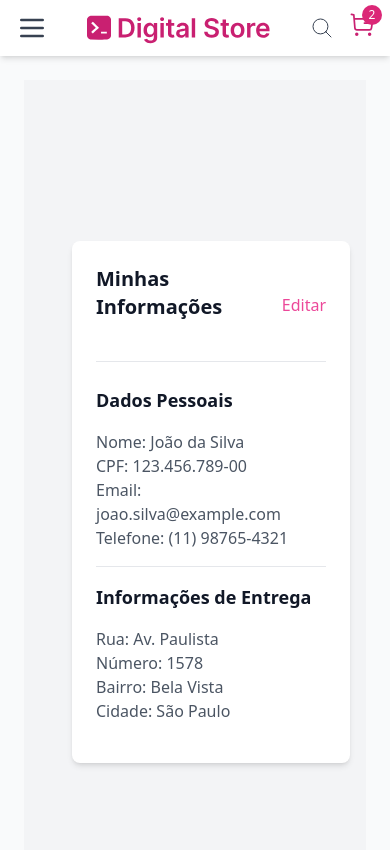
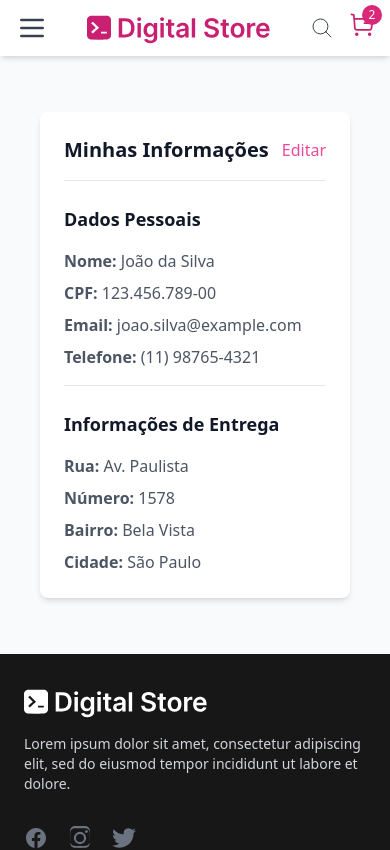
Before and after one commit to Jkawam/PJ-FINAL, a React (Vite) app: page /PJ-FL/minhas-informacoes in a window 390 px wide. Shown: the top 850 px of the page. Built offline with nearby package versions, Linux system fonts and the light colour scheme.

Commit message:
responsivo feito

```diff
--- a/src/components/mobile/MobileFooter.jsx
+++ b/src/components/mobile/MobileFooter.jsx
@@ -1,16 +1,21 @@
 import React from "react";
+
+// 1. IMAGEM DA LOGO IMPORTADA AQUI
+// ATENÇÃO: Verifique se o caminho para a sua imagem está correto!
+import logoFooter from '../../assets/images/logo-footer.svg';
 
 function MobileFooter() {
   return (
     <footer className="md:hidden bg-neutral-900 text-white px-6 py-8 text-sm">
-      <img src="/assets/logo-footer.svg" alt="Digital Store Logo" className="h-8 mb-4" />
+      {/* 2. USANDO A VARIÁVEL IMPORTADA NO SRC */}
+      <img src={logoFooter} alt="Digital Store Logo" className="h-8 mb-4" />
 
       <p className="mb-8 text-gray-300">
         Lorem ipsum dolor sit amet, consectetur adipiscing elit, sed do eiusmod tempor incididunt ut labore et dolore.
       </p>
 
       {/* Ícones Sociais */}
-      <div className="flex justify-start mt-5 space-x-5 mb-8"> {/* Alterado para justify-start */}
+      <div className="flex justify-start mt-5 space-x-5 mb-8">
         {/* Facebook */}
         <a href="#" className="text-gray-500 hover:text-white dark:hover:text-white dark:text-gray-400" aria-label="Facebook">
           <svg aria-hidden="true" viewBox="0 0 24 24" fill="currentColor" className="w-6 h-6">
--- a/src/pages/Categorias.jsx
+++ b/src/pages/Categorias.jsx
@@ -1,16 +1,22 @@
 import React from 'react';
-import { Link } from 'react-router-dom';
 
 function NotFound() {
   return (
-    <div >
-      <div className='w-screen h-screen flex flex-col justify-center items-center  text-gray-700 px-4'>
-        <h1 className="text-9xl font-bold text-pink-600">404</h1>
-      <h2 className="text-2xl md:text-3xl font-semibold mb-2">Desculpe, página não encontrada</h2>
+    // Removido 'w-screen' e 'h-screen' para evitar problemas de overflow
+    // 'min-h-screen' garante que o container ocupe a altura da tela, o que é ideal para centralização vertical
+    <div className="min-h-screen flex flex-col justify-center items-center text-gray-700 px-4 text-center">
+      <h1 className="text-9xl font-bold text-pink-600">404</h1>
+      <h2 className="text-2xl md:text-3xl font-semibold mb-2">
+        Desculpe, página não encontrada
+      </h2>
       <p className="text-sm md:text-base text-gray-500 mb-6">
-        A página solicitada não pôde ser encontrada
+        A página que você está procurando não existe ou foi movida.
       </p>
-      </div>
+      {/* Opcional: Adicionar um botão para voltar para a Home */}
+      {/* <Link to="/" className="bg-pink-600 text-white font-semibold px-6 py-2 rounded-lg hover:bg-pink-700 transition">
+        Voltar para a Home
+      </Link>
+      */}
     </div>
   );
 }
--- a/src/pages/Home.jsx
+++ b/src/pages/Home.jsx
@@ -4,11 +4,9 @@ import { Link } from 'react-router-dom';
 
 import nikeAirTransparente from '../layouts/imagemDeProdutos/nike-air-transparente.png';
 
-
 import supremeDrop from '../layouts/imagemDeProdutos/drop-supreme.png';
 import adidasCollection from '../layouts/imagemDeProdutos/coleção-adidas.png';
 import beatsBass from '../layouts/imagemDeProdutos/beats-bass.png';
-
 
 import camisaImg from '../layouts/imagens/camisa.png';
 import calcasImg from '../layouts/imagens/calças.png';
@@ -18,12 +16,10 @@ import tenisImg from '../layouts/imagens/Tenis.png';
 
 import airMaxImg from '../layouts/imagemDeProdutos/airMax.png';
 
-
 import limitadoImg from '../layouts/imagemDeProdutos/limitado.png';
 
 
 function Home() {
-
   const colecaoDestaqueItems = [
     { src: supremeDrop, alt: "Supreme" },
     { src: adidasCollection, alt: "Adidas" },
@@ -37,7 +33,6 @@ function Home() {
     { src: headphonesImg, alt: "Fones de Ouvido", label: "Headphones", imgClass: "w-16 h-12" },
     { src: tenisImg, alt: "Tênis", label: "Tênis", imgClass: "w-14 h-14" }
   ];
-
 
   return (
     <>
@@ -91,7 +86,9 @@ function Home() {
           {/* Coleções em destaque */}
           <section className='py-12 bg-gray-50 text-center'>
             <h2 className='text-xl font-semibold text-gray-800 mb-8'>Coleções em destaque</h2>
-            <div className="flex overflow-x-auto space-x-4 px-2 md:justify-center scrollbar-thin scrollbar-thumb-gray-300">
+
+            {/* ===== LINHA ALTERADA AQUI ===== */}
+            <div className="flex overflow-x-auto space-x-4 px-2 md:justify-center [scrollbar-width:none] [&::-webkit-scrollbar]:hidden">
               {colecoesCirculoItems.map(({ src, alt, label, imgClass }, index) => (
                 <div className='flex-shrink-0 flex flex-col items-center space-y-2' key={index}>
                   <div className='bg-white w-20 h-20 rounded-full flex items-center justify-center shadow'>
--- /dev/null
+++ b/src/pages/MetodosDePagamento.jsx
@@ -0,0 +1,21 @@
+import React from 'react';
+
+function MetodosDePagamento() {
+  return (
+    <div className="mx-auto px-2 py-4 md:p-8">
+      <h1 className="text-2xl md:text-3xl font-bold text-gray-800 mb-6">
+        Métodos de Pagamento
+      </h1>
+      <div className="bg-white p-6 rounded-lg shadow-md">
+        <p>Aqui você poderá gerenciar seus cartões de crédito e outras formas de pagamento.</p>
+
+        {/* Botão centralizado apenas no mobile */}
+        <button className="mt-6 block mx-auto md:inline-block md:mx-0 bg-pink-600 text-white font-semibold px-4 py-2 rounded-lg hover:bg-pink-700 transition">
+          Adicionar novo cartão
+        </button>
+      </div>
+    </div>
+  );
+}
+
+export default MetodosDePagamento;
--- a/src/pages/pedidos.jsx
+++ b/src/pages/pedidos.jsx
@@ -2,6 +2,8 @@ import React from 'react';
 import { Link } from 'react-router-dom';
 import Nav from '../functions/nav';
 
+// CAMINHO DA IMAGEM CORRIGIDO AQUI
+import tenisImage from '../assets/images/produtos/produc-image-5-removebg-preview.png';
 
 const pedidos = [
   { id: '2234691032', status: 'Produto em trânsito', statusColor: 'text-orange-500' },
@@ -35,7 +37,8 @@ function Pedidos() {
             >
               <div className="flex gap-4 items-start ">
                 <img
-                  src="src/assets/images/produtos/produc-image-5-removebg-preview.png"
+                  // A variável importada é usada aqui, como antes.
+                  src={tenisImage}
                   alt="Tênis"
                   className="w-16 h-16 rounded object-cover border bg-violet-200"
                 />
--- a/src/pages/pedidos/MinhasInformaçoes.jsx
+++ b/src/pages/pedidos/MinhasInformaçoes.jsx
@@ -1,33 +1,45 @@
-import Nav from "../../functions/nav";
+import React from 'react';
+import Nav from "../../functions/nav"; // Verifique se o caminho para o seu componente Nav está correto
 
 const MinhasInformacoes = () => {
     return (
-        <div className="bg-gray-100 min-h-screen flex items-center justify-center p-4">
-            <div className="px-4 py-8 md:grid md:grid-cols-[250px_1fr] gap-6">
-                <Nav />
-            </div>
-            <div className="bg-white rounded-lg shadow-md p-6 w-full max-w-3xl mx-auto ">
+        // Este é o container principal que define o layout de grid em telas médias (md) ou maiores.
+        // Em telas pequenas (mobile), os itens vão empilhar verticalmente.
+        <div className="container mx-auto px-4 py-8 md:grid md:grid-cols-[250px_1fr] gap-6">
+
+            {/* Coluna 1: O menu de navegação lateral */}
+            <Nav />
+
+            {/* Coluna 2: A caixa de conteúdo principal */}
+            <div className="bg-white rounded-lg shadow-md p-6 h-fit"> {/* Adicionado h-fit para a altura se ajustar ao conteúdo */}
                 <div className="flex items-center justify-between border-b pb-4 mb-6">
-                    <h3 className="text-xl font-bold mb-6 ">Minhas Informações</h3>
+                    <h3 className="text-xl font-bold">Minhas Informações</h3>
                     <a href="#" className="text-pink-500 hover:underline">Editar</a>
                 </div>
-                <div className="pb-4">
+
+                <div className="border-b pb-4 mb-6">
                     <h3 className="text-lg font-semibold mb-4">Dados Pessoais</h3>
-                <p className="text-gray-600">Nome: João da Silva</p>
-                <p className="text-gray-600">CPF: 123.456.789-00</p>
-                <p className="text-gray-600">Email: joao.silva@example.com</p>
-                <p className="text-gray-600 border-b pb-4">Telefone: (11) 98765-4321</p>
+                    <div className="space-y-2 text-gray-600">
+                        <p><strong>Nome:</strong> João da Silva</p>
+                        <p><strong>CPF:</strong> 123.456.789-00</p>
+                        <p><strong>Email:</strong> joao.silva@example.com</p>
+                        <p><strong>Telefone:</strong> (11) 98765-4321</p>
+                    </div>
                 </div>
-                <div className="pb-4">
+
+                <div>
                     <h3 className="text-lg font-semibold mb-4">Informações de Entrega</h3>
-                    <p className="text-gray-600">Rua: Av. Paulista</p>
-                    <p className="text-gray-600">Número: 1578</p>
-                    <p className="text-gray-600">Bairro: Bela Vista</p>
-                    <p className="text-gray-600 ">Cidade: São Paulo</p>
+                    <div className="space-y-2 text-gray-600">
+                        <p><strong>Rua:</strong> Av. Paulista</p>
+                        <p><strong>Número:</strong> 1578</p>
+                        <p><strong>Bairro:</strong> Bela Vista</p>
+                        <p><strong>Cidade:</strong> São Paulo</p>
+                    </div>
                 </div>
             </div>
+
         </div>
-     );
+    );
 }
 
 export default MinhasInformacoes;
--- a/src/routes/Routes.jsx
+++ b/src/routes/Routes.jsx
@@ -16,6 +16,7 @@ import MeuPerfil from '../pages/pedidos/MeuPerfil';
 import MinhasInformacoes from '../pages/pedidos/MinhasInformaçoes';
 import Pagamento from '../pages/pedidos/Pagamento';
 import CompraFeita from '../pages/produtofinal/CompraFeita';
+import MetodosDePagamento from '../pages/MetodosDePagamento';
 
 function AppRoutes() {
   return (
@@ -31,6 +32,7 @@ function AppRoutes() {
         <Route path="meus-pedidos" element={<MeusPedidos />} />
         <Route path="compraprodutos" element={<CompraProdutos />} />
         <Route path="finalizar-compra" element={<FinalizarCompra />} />
+        <Route path="metodos-pagamento" element={<MetodosDePagamento />} />
         <Route path="meu-perfil" element={<MeuPerfil />} />
         <Route path="minhas-informacoes" element={<MinhasInformacoes />} />
         <Route path="pagamento" element={<Pagamento />} />
```
Also changed, not shown: src/components/mobile/MobileHeader.jsx (+9 -82 lines).
